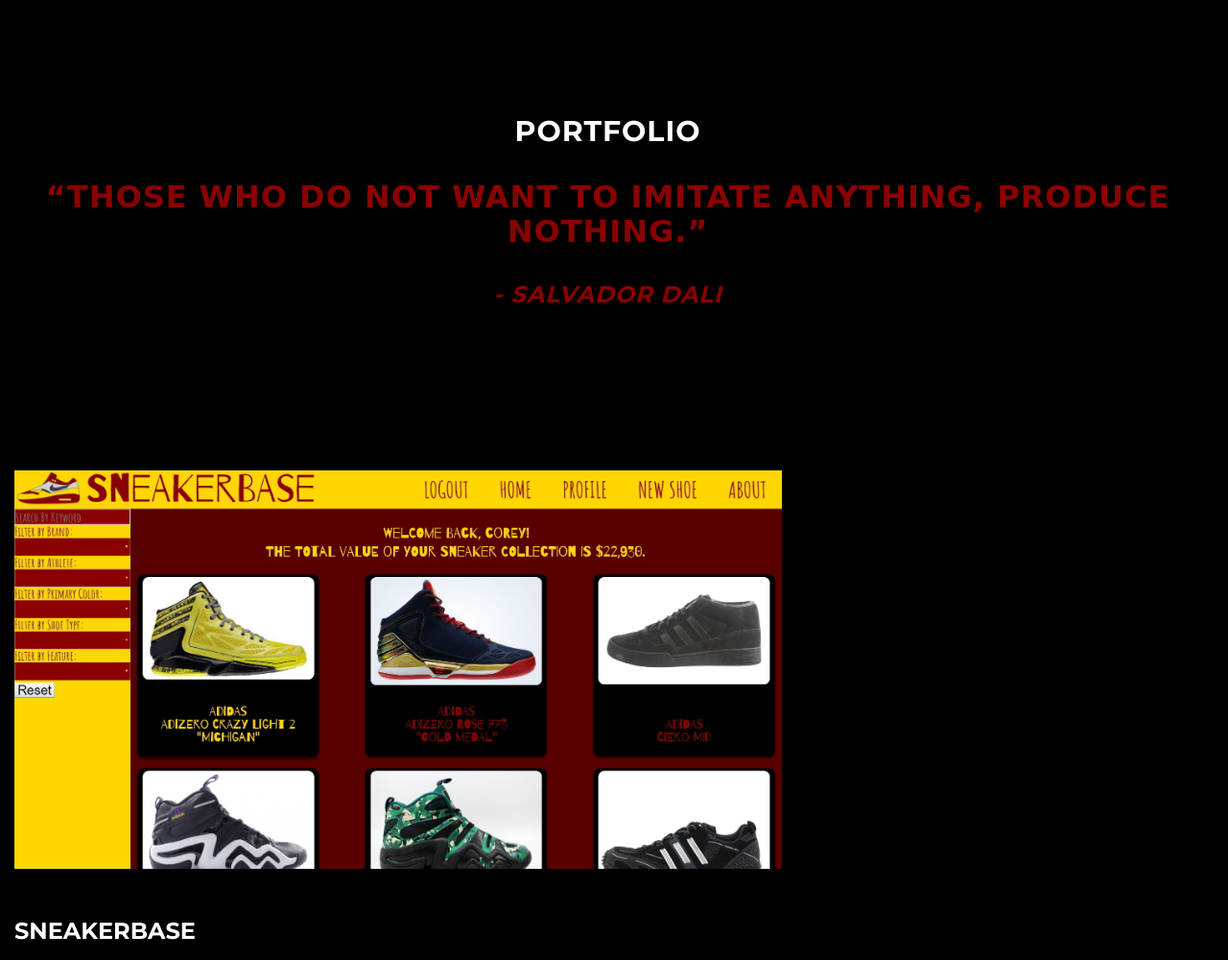
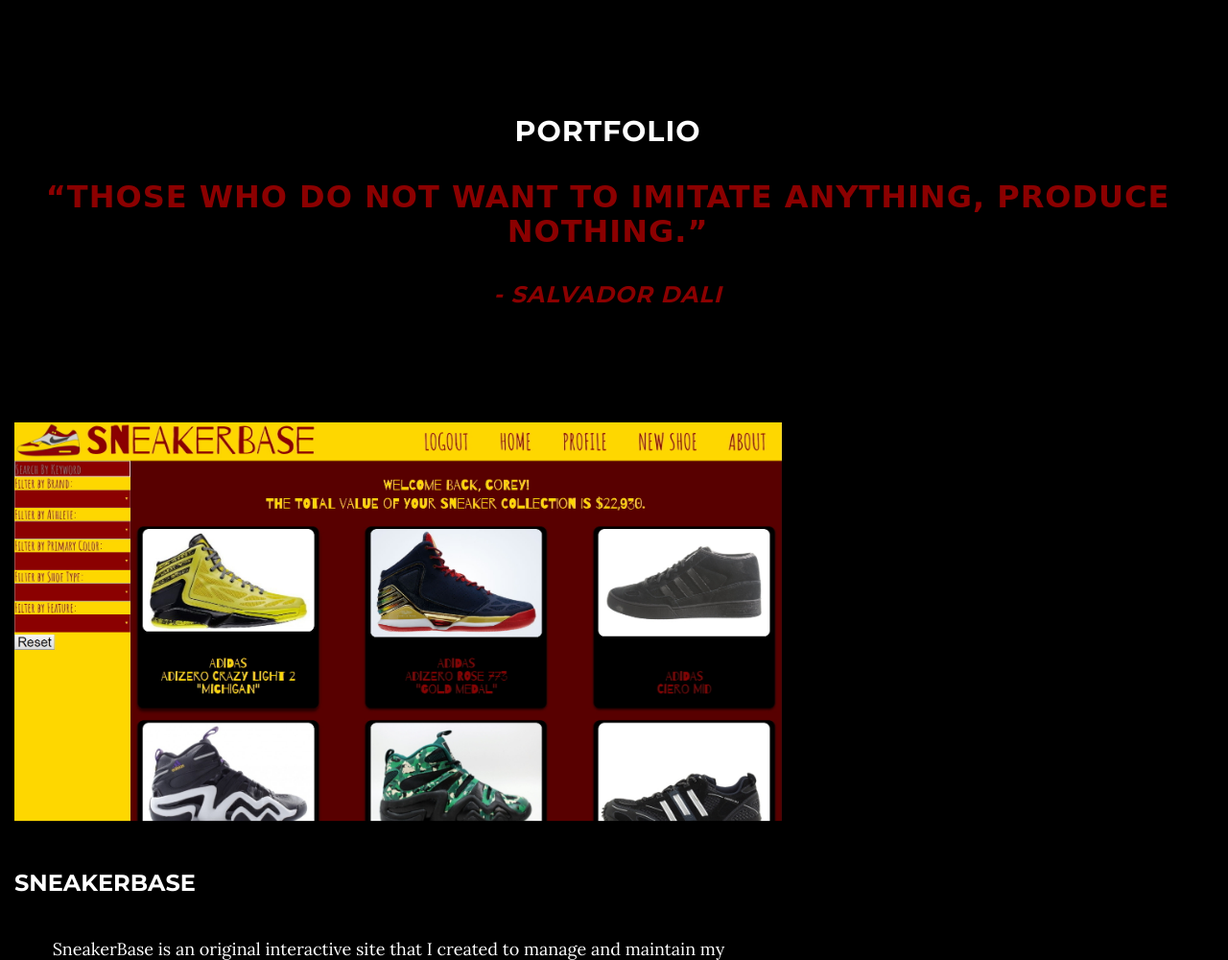
Before and after one commit to djcamilleon/portfolio-page, a website: page index.html in a window 1280 px wide. Shown: the part 1840-2840 px from the top of the page at 96% size. Drawn offline with nearby package versions, Linux system fonts and the light colour scheme; files that its build step writes are made by us from their sources; a web font is replaced by a local one.

Commit message:
Portfolio quote tweak 4

```diff
--- a/index.html
+++ b/index.html
@@ -118,7 +118,7 @@
     <section id="portfolio" style="padding-top:100px">
         <div class="container2">
             <div class="row">
-                <div style="height:350px" class="col-lg-12 text-center">
+                <div style="height:300px" class="col-lg-12 text-center">
                     <h2 class="section-heading">Portfolio</h2>
                     <h3 style="font-family: 'Just Another Hand', cursive; font-size:32px; color:darkred" class="section-subheading text-muted">“Those who do not want to imitate anything, produce nothing.”</h3>
                     <h3 class="text-muted" style=" color:darkred; font-style:italic; font-size:24px">- Salvador Dali</h3>
```
